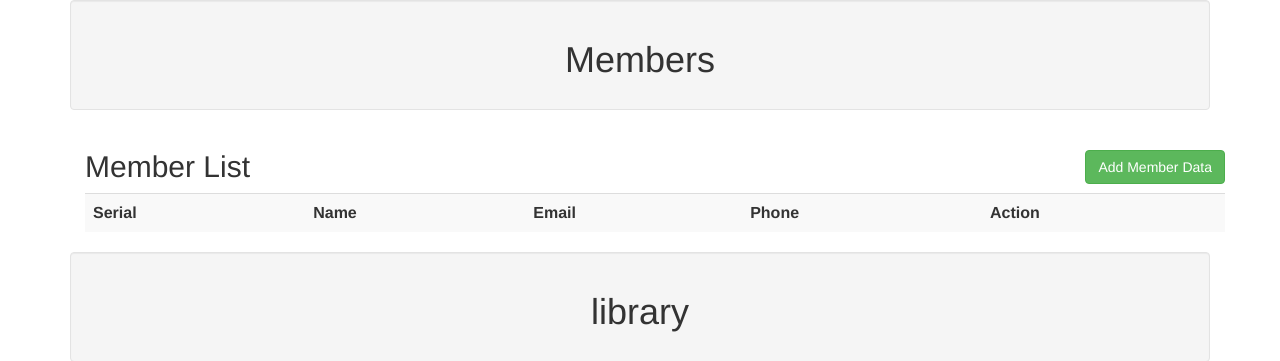
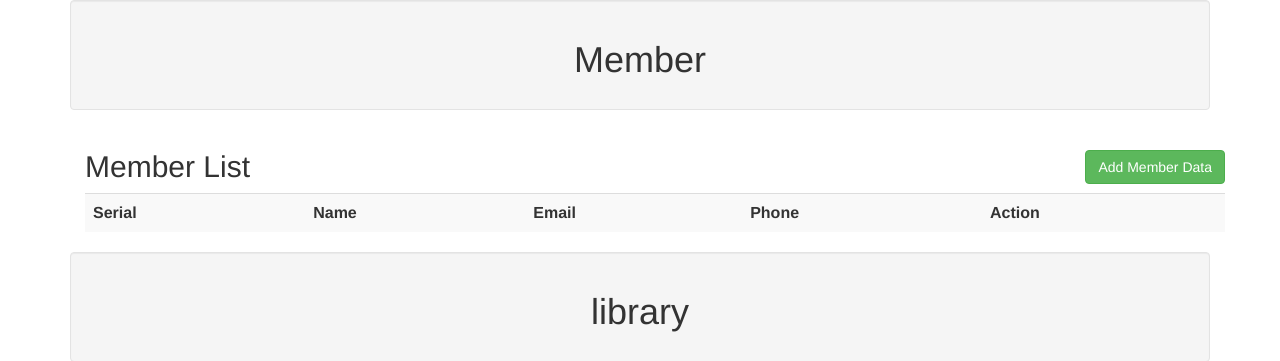
Before and after one commit to alkamapanjwani/libraryManagement, a Flask app: page / in a window 1280 px wide. Shown: the top 361 px of the page. Run offline with Flask 2, Linux system fonts and the light colour scheme; data that the repository does not hold is empty; some libraries are stand-ins or nearby versions.

Commit message:
test vs commit

```diff
--- a/templates/index.html
+++ b/templates/index.html
@@ -14,7 +14,7 @@
  {% block body %}
     <div class="container">
         <div class="well text-center">
-            <h1>Members</h1>
+            <h1>Member</h1>
           </div>
 <div class="container">
     <div class="row">
```
